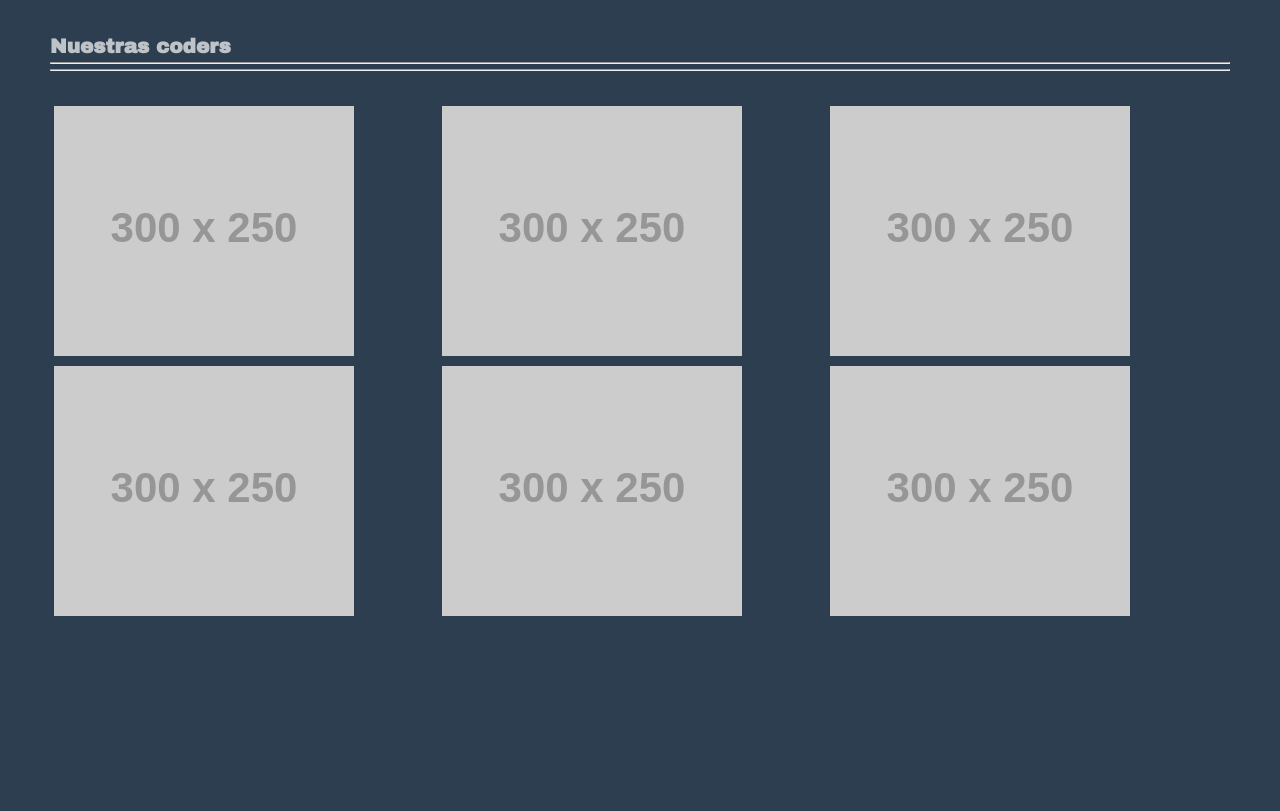
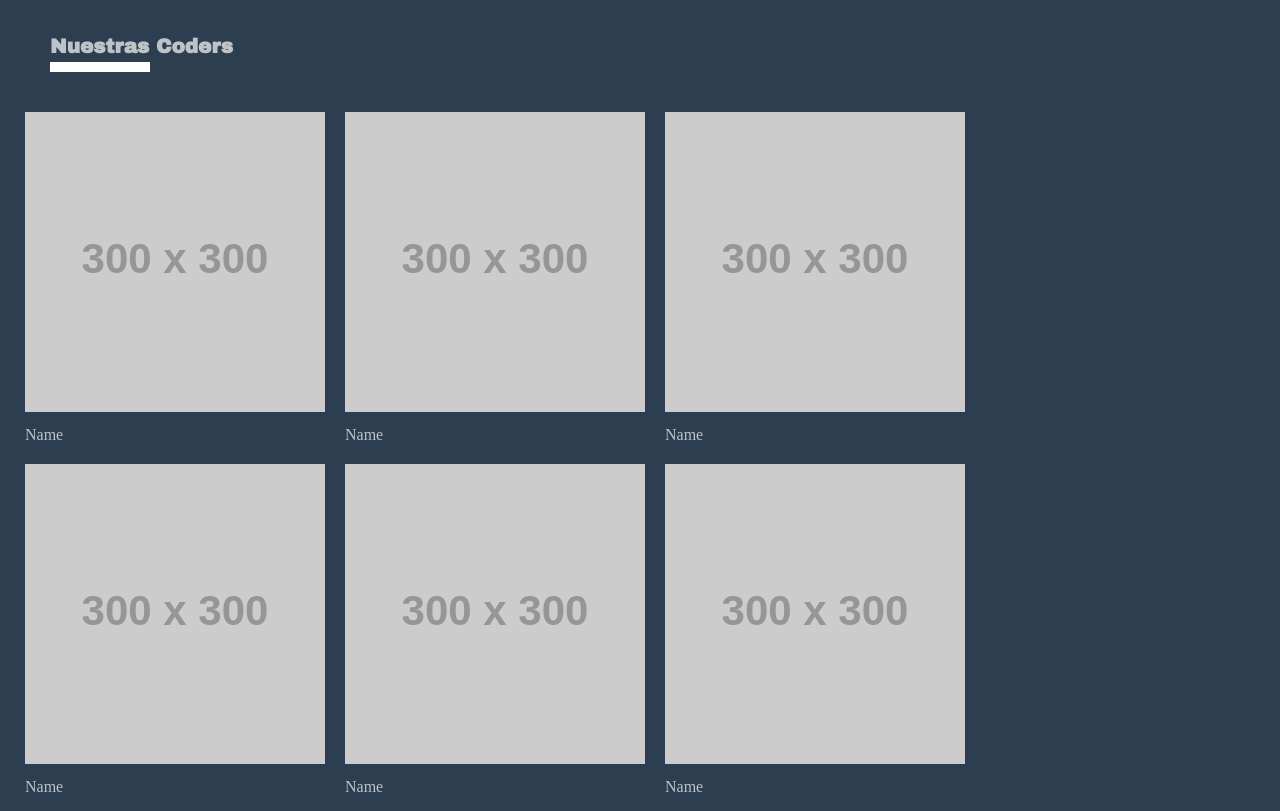
Before and after one commit to glous09/nuestras-coders, a plain HTML site: page index.html in a window 1280 px wide. Drawn offline with Linux system fonts and the light colour scheme; placeholder pictures from the web are drawn by us.

Commit message:
correcciones

```diff
--- a/css/styles.css
+++ b/css/styles.css
@@ -6,21 +6,21 @@ body {
 
   background: #2c3e50;
   color: #bdc3c7;
+}
 
-}
 header {
   margin: 30px;
   font-size: 10px;
   font-family: 'Archivo Black', sans-serif;
   text-align: left;
 }
-article {
+
+.border {
+  background-color: white;
+  height: 10px;
+  width: 100px;
+}
+
+.image {
   float: left;
-  width: 30%;
-  overflow: hidden;
-  position: relative;
 }
-article> img {
-  display: block;
-  margin: 0 auto;
-}
--- a/index.html
+++ b/index.html
@@ -9,28 +9,37 @@
 <body>
   <header>
     <div class="container">
-         <h1> Nuestras coders  </h1>
-         <hr><hr/>
+      <h1> Nuestras Coders  </h1>
+      <div class="border">
+      </div>
     </div>
   </header>
-      <article><img src="https://dummyimage.com/300x250/000/00ff00&text=Nombre,Apellido" alt="">
-    </article>
-     <article>
-      <img src="https://dummyimage.com/300x250/000/00ff00&text=Nombre:Apellido" alt="">
-    </article>
-     <article>
-       <img src="https://dummyimage.com/300x250/000/00ff00&text=Nombre:Apellido" alt="">
-   </article>
-     <article>
-      <img src="https://dummyimage.com/300x250/000/00ff00&text=Nombre:Apellido" alt="">
-   </article>
-     <article>
-      <img src="https://dummyimage.com/300x250/000/00ff00&text=Nombre:Apellido" alt="">
-   </article>
-    <article>
-      <img src="https://dummyimage.com/300x250/000/00ff00&text=Nombre:Apellido" alt="">
-  </article>
 
+  <section class="container-image">
+    <div class="image">
+      <img src="https://dummyimage.com/300x300/000/fff" alt="coder">
+      <p>Name</p>
+    </div>
+    <div class="image">
+      <img src="https://dummyimage.com/300x300/000/fff" alt="coder">
+      <p>Name</p>
+    </div>
+    <div class="image">
+      <img src="https://dummyimage.com/300x300/000/fff" alt="coder">
+      <p>Name</p>
+    </div>
+    <div class="image">
+      <img src="https://dummyimage.com/300x300/000/fff" alt="coder">
+      <p>Name</p>
+    </div>
+    <div class="image">
+      <img src="https://dummyimage.com/300x300/000/fff" alt="coder">
+      <p>Name</p>
+    </div>
+    <div class="image">
+      <img src="https://dummyimage.com/300x300/000/fff" alt="coder">
+      <p>Name</p>
+    </div>
 
 </body>
 </html>
```
Lines whose indentation alone changed are shown as unchanged.
